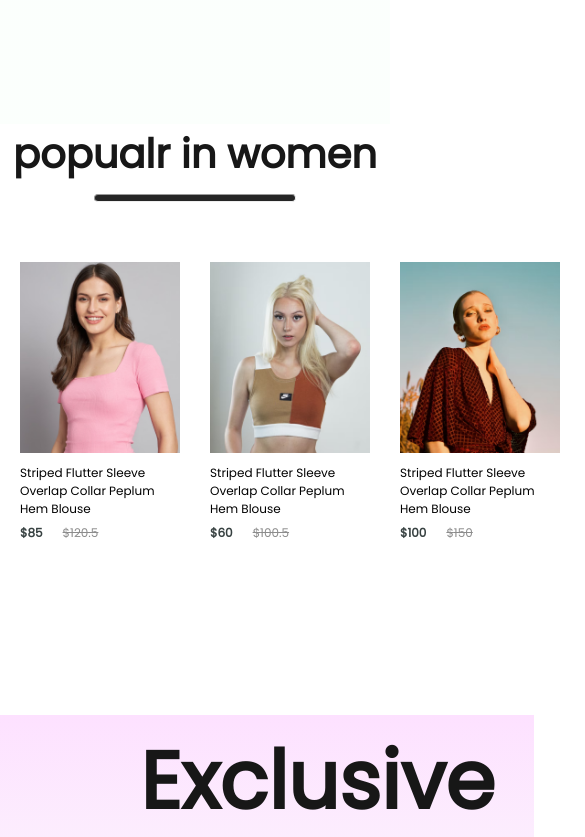
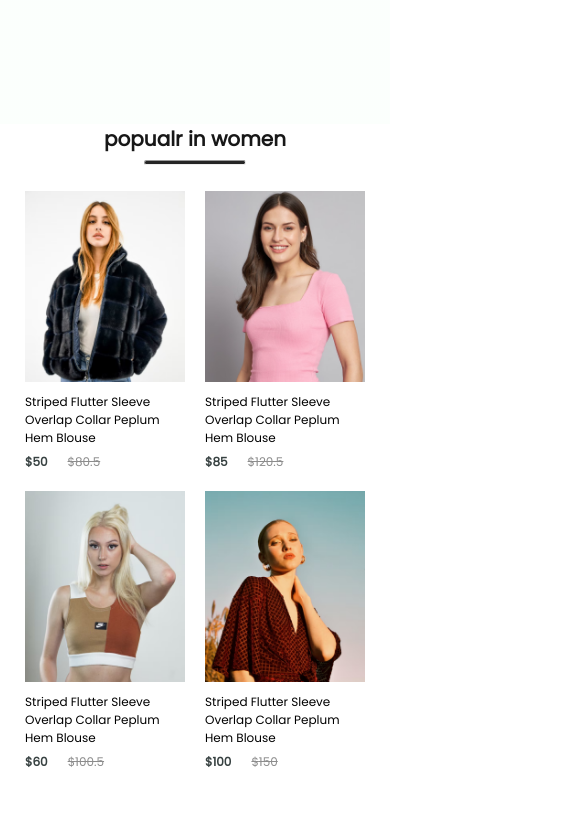
Before and after one commit to zzinue/E-commerce-Frontend, a React (Create React App) app: page / in a window 390 px wide. Shown: the part 780-1617 px from the top of the page, 585 px wide, since content can reach past the window. Built offline with nearby package versions, Linux system fonts and the light colour scheme.

Commit message:
adding popular mediaqueries

```diff
--- a/src/Components/Offers/Offers.css
+++ b/src/Components/Offers/Offers.css
@@ -43,3 +43,9 @@
   justify-content: flex-end;
   padding-top: 50px;
 }
+@media(max-width:1280px){
+  .offers{
+    padding: 0px 8px;
+    margin-bottom: 120px;
+  }
+}
--- a/src/Components/Popular/Popular.css
+++ b/src/Components/Popular/Popular.css
@@ -22,11 +22,67 @@
   display: flex;
   gap: 30px;
 }
-@media(max-width:1280px){
-  .popular{
+@media (max-width: 1280px) {
+  .popular {
     height: 70vh;
   }
-  .popular h1{
+  .popular h1 {
     font-size: 40px;
   }
+  .popular hr {
+    width: 160px;
+    height: 4px;
+  }
+  .popular-item{
+    gap: 20px;
+    margin-top: 30px;
+  }
 }
+
+@media (max-width: 1024px) {
+  .popular {
+    height: 60vh;
+  }
+  .popular h1 {
+    font-size: 30px;
+  }
+  .popular hr {
+    width: 120px;
+    height: 3px;
+  }
+  .popular-item{
+    gap: 15px;
+    margin-top: 20px;
+  }
+}
+@media (max-width: 800px) {
+  .popular {
+    height: 50vh;
+    gap: 6px;
+  }
+  .popular h1 {
+    font-size: 20px;
+  }
+  .popular hr {
+    width: 100px;
+
+  }
+  .popular-item{
+    gap: 5px;
+
+  }
+}
+
+@media (max-width: 500px) {
+  .popular {
+    height: 90vh;
+
+  }
+
+  .popular-item {
+    display: grid;
+    grid-template-columns: 1fr 1fr;
+    gap: 20px;
+  }
+
+}
```
